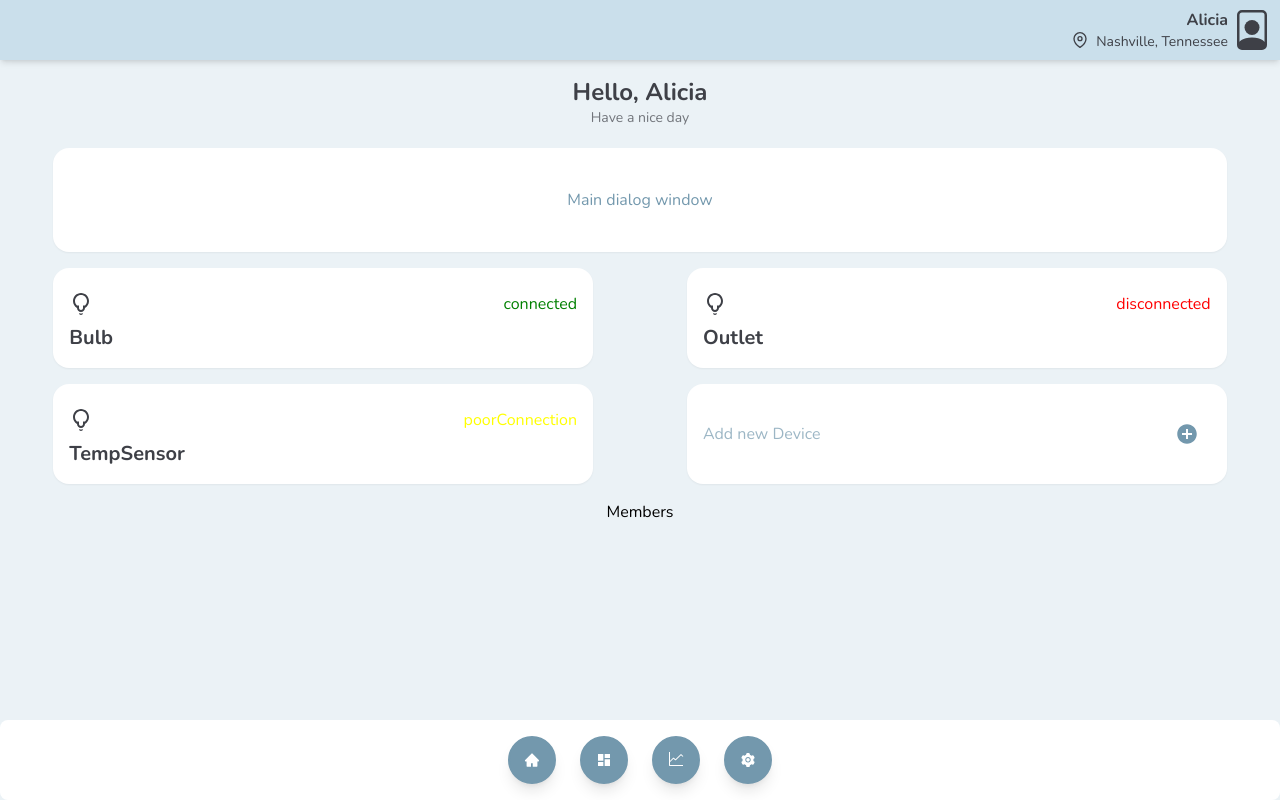
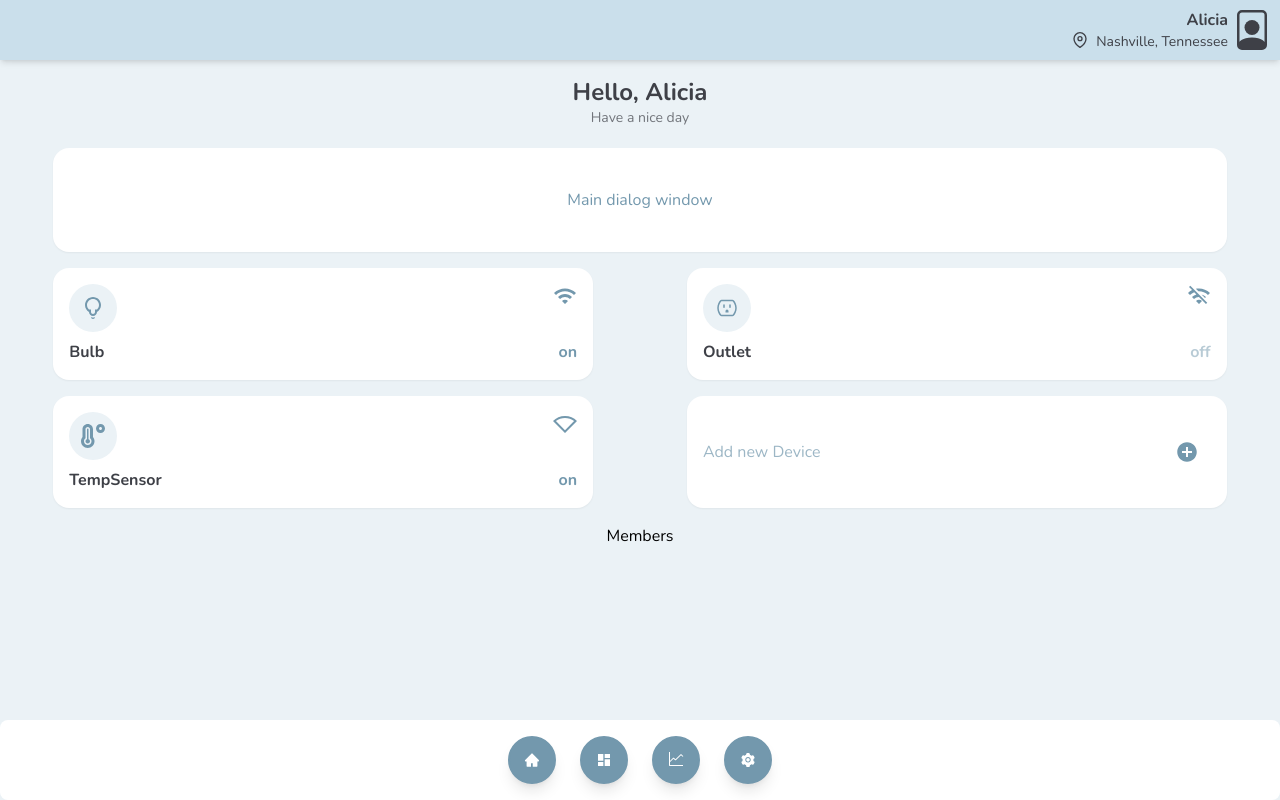
Before and after one commit to pawelpikus/smart-home-dashboard, a React (Create React App) app: page / in a window 1280 px wide. Built offline with nearby package versions, Linux system fonts and the light colour scheme.

Commit message:
styling cards and icons done

```diff
--- a/src/components/Card/index.tsx
+++ b/src/components/Card/index.tsx
@@ -1,53 +1,90 @@
 import { Props } from "../../types";
 import { IoMdAddCircle } from "react-icons/io";
 import { CgBulb } from "react-icons/cg";
-import { useState } from "react";
+import { MdWifi, MdWifiOff, MdSignalWifi0Bar } from "react-icons/md";
+import { BsOutlet } from "react-icons/bs";
+import { FaTemperatureHigh } from "react-icons/fa";
 
 const Card = ({ children }: Props) => {
   return (
-    <div className="mb-4 flex flex-col justify-center w-[46%] p-4 cursor-pointer transition-colors bg-white border-none shadow-sm rounded-2xl text-black hover:bg-accent hover:text-white">
+    <div className=" group mb-4 flex flex-col justify-center w-[46%] p-4 cursor-pointer transition-colors bg-white border-none shadow-sm rounded-2xl text-black hover:bg-accent hover:text-white ">
       {children}
     </div>
   );
 };
 
-Card.Icon = function CardIcon() {
+Card.Icon = function CardIcon({ type }: Props) {
+  let icon = null;
+  switch (type) {
+    case "bulb":
+      icon = <CgBulb />;
+      break;
+    case "outlet":
+      icon = <BsOutlet />;
+      break;
+    case "temperatureSensor":
+      icon = <FaTemperatureHigh />;
+      break;
+    default:
+      icon = null;
+      break;
+  }
   return (
-    <div className="my-2 text-2xl">
-      <CgBulb />
+    <div className="p-3 mb-2 text-2xl rounded-full text-textBlue bg-bgLight group-hover:text-white group-hover:bg-accentLight">
+      {icon}
     </div>
   );
 };
 
 Card.Title = function CardTitle({ children, ...restProps }: Props) {
   return (
-    <h3 className="text-xl font-bold" {...restProps}>
+    <h3 className="font-bold text-md" {...restProps}>
       {children}
     </h3>
   );
 };
 
-Card.Status = function CardStatus({ children, status }: Props) {
-  const statusColor = (stat: string) => {
-    if (stat === "connected") {
-      return "text-connected";
-    } else if (stat === "poorConnection") {
-      return "text-poorConnection";
-    } else {
-      return "text-disconnected";
-    }
-  };
+Card.Status = function CardStatus({ status }: Props) {
+  let icon = null;
 
-  return <p className={status && statusColor(status)}>{children}</p>;
+  switch (status) {
+    case "connected":
+      icon = <MdWifi />;
+      break;
+    case "poorConnection":
+      icon = <MdSignalWifi0Bar />;
+      break;
+    default:
+      icon = <MdWifiOff />;
+      break;
+  }
+
+  return (
+    <div className={`text-2xl text-textBlue group-hover:text-white`}>
+      {icon}
+    </div>
+  );
+};
+
+Card.OnOff = function CardOnOff({ onOff }: Props) {
+  return (
+    <div
+      className={` group-hover:text-white text-textBlue font-bold ${
+        onOff === false && `opacity-50`
+      }`}
+    >
+      {onOff ? `on` : `off`}
+    </div>
+  );
 };
 
 Card.AddNew = function CardAddNew({ children }: Props) {
   return (
-    <div className="flex items-center justify-between opacity-100 hover:bg-accent hover:text-white text-textBlue">
-      <h3 className="text-left text-md opacity-70 hover:opacity-100">
+    <div className="flex items-center justify-between opacity-100 group hover:bg-accent hover:text-white text-textBlue">
+      <h3 className="text-left group-hover:text-white text-md opacity-70 group-hover:opacity-100">
         {children}
       </h3>
-      <div className="p-3 text-2xl">
+      <div className="p-3 text-2xl group-hover:text-white">
         <IoMdAddCircle />
       </div>
     </div>
--- a/src/components/buttons/ButtonLink.tsx
+++ b/src/components/buttons/ButtonLink.tsx
@@ -1,4 +1,3 @@
-import React from "react";
 import { Props } from "../../types";
 
 const ButtonLink = ({ children, href }: Props) => {
--- a/src/components/main/index.tsx
+++ b/src/components/main/index.tsx
@@ -43,9 +43,14 @@ Main.Dialog = function MainDialog({ ...restProps }) {
 };
 
 const cards = [
-  { name: "Bulb", status: "connected" },
-  { name: "Outlet", status: "disconnected" },
-  { name: "TempSensor", status: "poorConnection" },
+  { type: "bulb", name: "Bulb", status: "connected", isTurnedOn: true },
+  { type: "outlet", name: "Outlet", status: "disconnected", isTurnedOn: false },
+  {
+    type: "temperatureSensor",
+    name: "TempSensor",
+    status: "poorConnection",
+    isTurnedOn: true,
+  },
 ];
 
 Main.Devices = function MainDevices({ ...restProps }: Props) {
@@ -53,11 +58,14 @@ Main.Devices = function MainDevices({ ...restProps }: Props) {
     <div className="flex flex-wrap justify-between" {...restProps}>
       {cards.map((card) => (
         <Card key={card.name}>
-          <div className="flex items-center justify-between gap-2">
-            <Card.Icon />
-            <Card.Status status={card.status}>{card.status}</Card.Status>
+          <div className="flex items-start justify-between gap-2">
+            <Card.Icon type={card.type} />
+            <Card.Status status={card.status} />
           </div>
-          <Card.Title>{card.name}</Card.Title>
+          <div className="flex items-start justify-between gap-2">
+            <Card.Title>{card.name}</Card.Title>
+            <Card.OnOff onOff={card.isTurnedOn} />
+          </div>
         </Card>
       ))}
       <Card>
--- a/src/types/index.ts
+++ b/src/types/index.ts
@@ -1,6 +1,12 @@
 import React from "react";
 
-export interface Props extends ILogoProps, INavItem, IButtonLink, ICardStatus {
+export interface Props
+  extends ILogoProps,
+    INavItem,
+    IButtonLink,
+    ICardStatus,
+    ICardIcon,
+    ICardOnOff {
   children?: React.ReactNode;
 }
 
@@ -19,3 +25,11 @@ export interface IButtonLink {
 export interface ICardStatus {
   status?: string;
 }
+
+export interface ICardIcon {
+  type?: string;
+}
+
+export interface ICardOnOff {
+  onOff?: boolean;
+}
--- a/tailwind.config.js
+++ b/tailwind.config.js
@@ -5,14 +5,12 @@ module.exports = {
       transparent: "transparent",
       black: "#3E4047",
       white: "#fff",
-      connected: "green",
-      disconnected: "red",
-      poorConnection: "yellow",
       bgLight: "#ebf2f6",
       bgDark: "#7398AD",
       bgDarker: "#CADFEB",
       textLight: "#c1c5cb",
       accent: "#d4573c",
+      accentLight: "#d48979",
       textBlue: "#7398ad",
     },
     fontFamily: {
```
